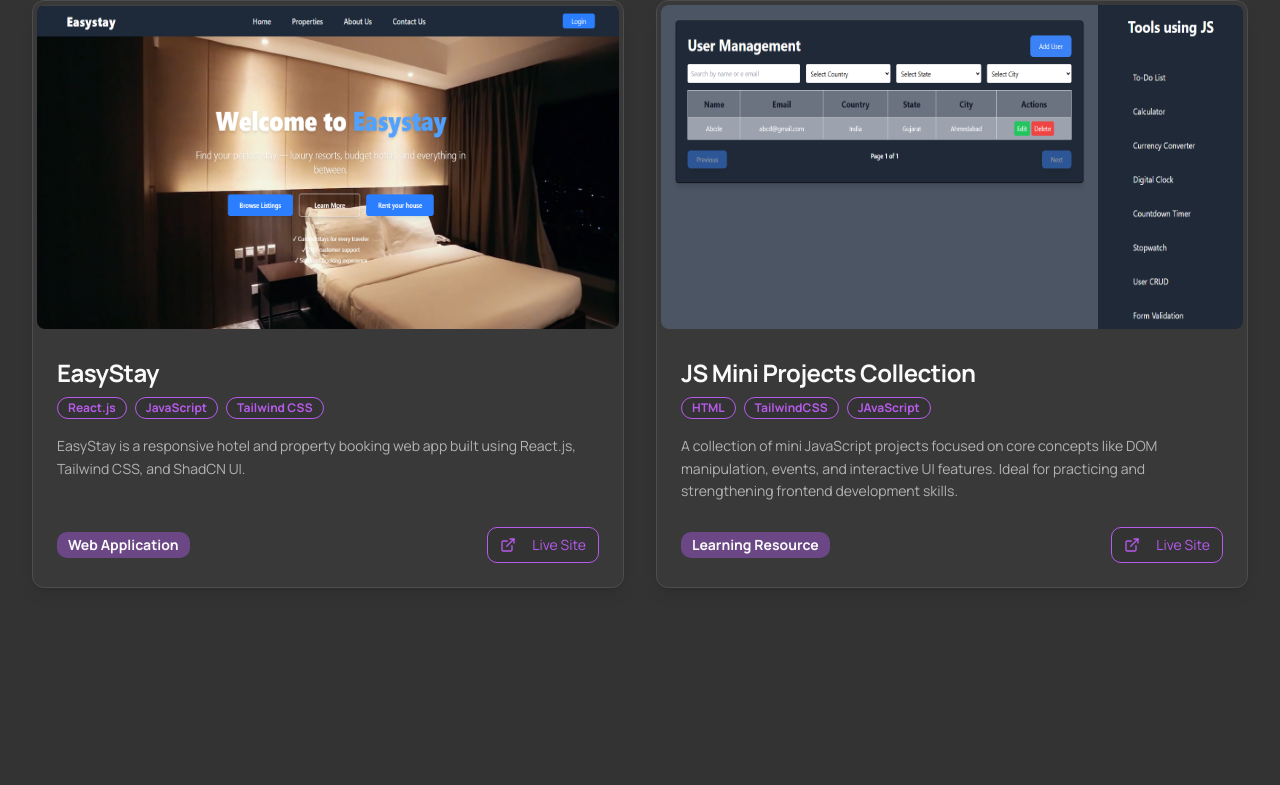
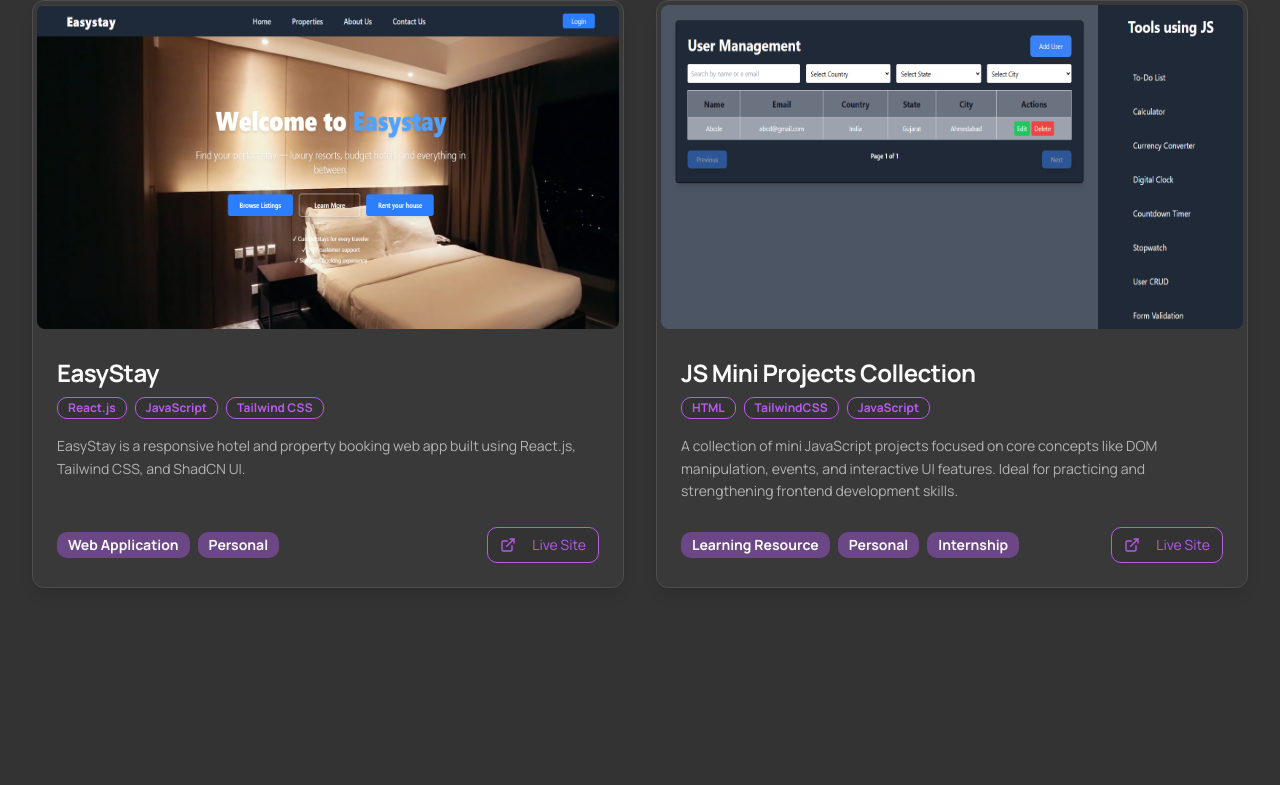
Before and after one commit to dhruvpanchal-271103/Dhruv-Portfolio, a Next.js app: page / in a window 1280 px wide. Shown: the part 992-1777 px from the top of the page. Built offline with nearby package versions, Linux system fonts and the light colour scheme.

Commit message:
in project section i want to convert category tags into array so more ta

```diff
--- a/src/components/project-card.tsx
+++ b/src/components/project-card.tsx
@@ -32,7 +32,7 @@ export default function ProjectCard({ project }: ProjectCardProps) {
             <Badge
               key={tag}
               variant="outline"
-              className="border-accent text-accent bg-background hover:bg-accent hover:text-accent-foreground"
+              className="border-accent text-accent bg-background hover:bg-accent hover:text-accent-foreground rounded-md"
             >
               {tag}
             </Badge>
@@ -41,14 +41,17 @@ export default function ProjectCard({ project }: ProjectCardProps) {
         <p className="text-muted-foreground text-sm leading-relaxed">{project.description}</p>
       </CardContent>
       <CardFooter className="p-6 pt-0 flex justify-between items-center">
-        {project.category && (
-          <Badge
-            variant="secondary"
-            className="text-sm rounded-md"
-          >
-            {project.category}
-          </Badge>
-        )}
+        <div className="flex flex-wrap gap-2">
+          {project.category && project.category.map((cat) => (
+            <Badge
+              key={cat}
+              variant="secondary"
+              className="text-sm rounded-md"
+            >
+              {cat}
+            </Badge>
+          ))}
+        </div>
         <div className="flex space-x-3">
           {project.liveUrl && (
             <Button asChild variant="outline" size="sm" className="border-accent text-accent hover:bg-accent hover:text-accent-foreground">
--- a/src/components/sections/hero-section.tsx
+++ b/src/components/sections/hero-section.tsx
@@ -13,10 +13,9 @@ export default function HeroSection() {
       className="min-h-screen flex items-center justify-center text-center bg-gradient-to-br from-primary via-background to-background relative overflow-hidden px-4"
     >
       <div className="absolute inset-0 opacity-10">
-        {/* You can add a subtle background pattern or image here if desired */}
       </div>
       <div className="relative z-10 flex flex-col items-center">
-        <h1 className="font-headline text-5xl md:text-7xl lg:text-8xl font-extrabold text-foreground mb-6 animate-fade-in">
+        <h1 className="font-headline text-4xl md:text-6xl lg:text-7xl font-extrabold text-foreground mb-6 animate-fade-in">
           Frontend Focused, Code Smart
         </h1>
         <p className="text-xl md:text-2xl text-foreground/80 mb-10 max-w-3xl mx-auto animate-fade-in" style={{ animationDelay: '0.3s' }}>
--- a/src/components/sections/projects-section.tsx
+++ b/src/components/sections/projects-section.tsx
@@ -8,7 +8,7 @@ const featuredProjects: Project[] = [
   {
     id: "1",
     title: "EasyStay",
-    category: "Web Application",
+    category: ["Web Application", "Personal"], // Updated to array
     description: "EasyStay is a responsive hotel and property booking web app built using React.js, Tailwind CSS, and ShadCN UI.",
     imageUrl: "/images/easystay.png",
     imageHint: "hotel booking interface",
@@ -18,11 +18,11 @@ const featuredProjects: Project[] = [
   {
     id: "2",
     title: "JS Mini Projects Collection",
-    category: "Learning Resource",
+    category: ["Learning Resource", "Personal", "Internship"], // Updated to array
     description: "A collection of mini JavaScript projects focused on core concepts like DOM manipulation, events, and interactive UI features. Ideal for practicing and strengthening frontend development skills.",
     imageUrl: "/images/Tasks.png",
     imageHint: "JS Mini Projects Collection",
-    tags: ["HTML", "TailwindCSS", "JAvaScript"],
+    tags: ["HTML", "TailwindCSS", "JavaScript"],
     liveUrl: "https://java-script-tasks.vercel.app/",
   },
   //  {
--- a/src/lib/types.ts
+++ b/src/lib/types.ts
@@ -1,10 +1,11 @@
+
 export type Project = {
   id: string;
   title: string;
   description: string;
   imageUrl: string;
   imageHint?: string;
-  category: string; // Added category field
+  category: string[]; // Changed to string array
   tags: string[];
   liveUrl?: string;
   repoUrl?: string;
```
